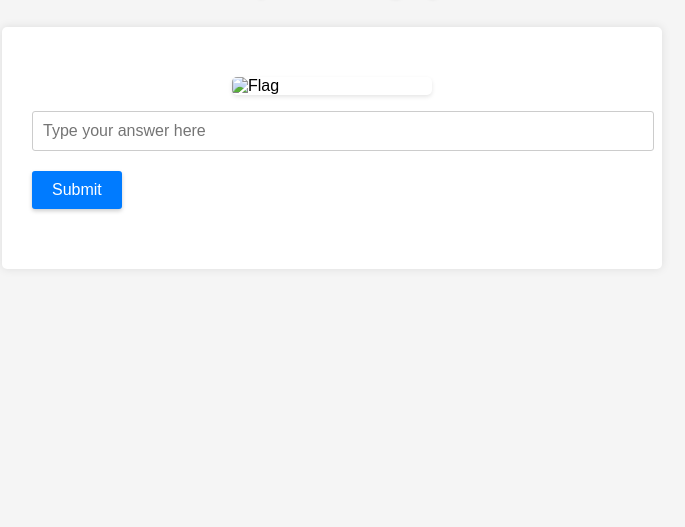
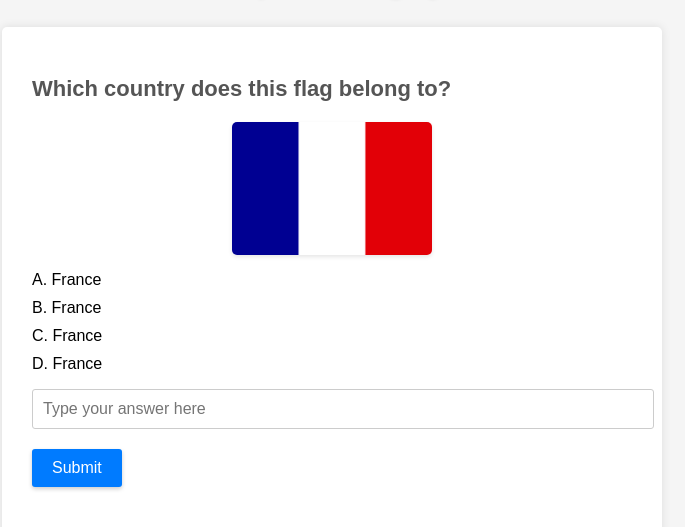
Before and after one commit to flagsofeurope/flagsofeurope, a plain HTML site: page index.html in a window 1280 px wide. Shown: the part 81-608 px from the top of the page, without its empty margins (308-993 px from the left). Drawn offline with Linux system fonts and the light colour scheme.

Commit message:
Update index.html

```diff
--- a/index.html
+++ b/index.html
@@ -108,3 +108,64 @@
         question: "Identify the country of this flag",
         flagUrl: "flag_images/flag2.png",
         answer: "Norway"
+      },
+      {
+        question: "Which country's flag is this?",
+        flagUrl: "flag_images/flag3.png",
+        answer: "Greece"
+      }
+      // Add more quiz questions and their details here
+    ];
+
+    const quizContainer = document.getElementById("quiz-container");
+    const questionElement = document.getElementById("question");
+    const flagImageElement = document.getElementById("flag-image");
+    const choicesElement = document.getElementById("choices");
+    const answerInput = document.getElementById("answer-input");
+    const submitBtn = document.getElementById("submit-btn");
+    const resultElement = document.getElementById("result");
+
+    let currentQuestion = 0;
+
+    function loadQuestion() {
+      const currentQuiz = quizData[currentQuestion];
+      questionElement.textContent = currentQuiz.question;
+      flagImageElement.src = currentQuiz.flagUrl;
+      flagImageElement.alt = "Flag";
+      answerInput.value = "";
+      resultElement.textContent = "";
+
+      const choices = ["A", "B", "C", "D"]; // Add more choices if needed
+
+      choicesElement.innerHTML = "";
+      choices.forEach((choice) => {
+        const li = document.createElement("li");
+        li.textContent = `${choice}. ${currentQuiz.answer}`;
+        choicesElement.appendChild(li);
+      });
+    }
+
+    function checkAnswer() {
+      const userAnswer = answerInput.value.trim();
+      const currentQuiz = quizData[currentQuestion];
+
+      if (userAnswer.toLowerCase() === currentQuiz.answer.toLowerCase()) {
+        resultElement.textContent = "Good job! Your answer is correct.";
+      } else {
+        resultElement.textContent = "Wrong answer. The correct answer is: " + currentQuiz.answer;
+      }
+
+      currentQuestion++;
+      if (currentQuestion < quizData.length) {
+        loadQuestion();
+      } else {
+        quizContainer.innerHTML = "<p>You have completed the quiz!</p>";
+      }
+    }
+
+    submitBtn.addEventListener("click", checkAnswer);
+
+    loadQuestion();
+  </script>
+</body>
+</html>
```
